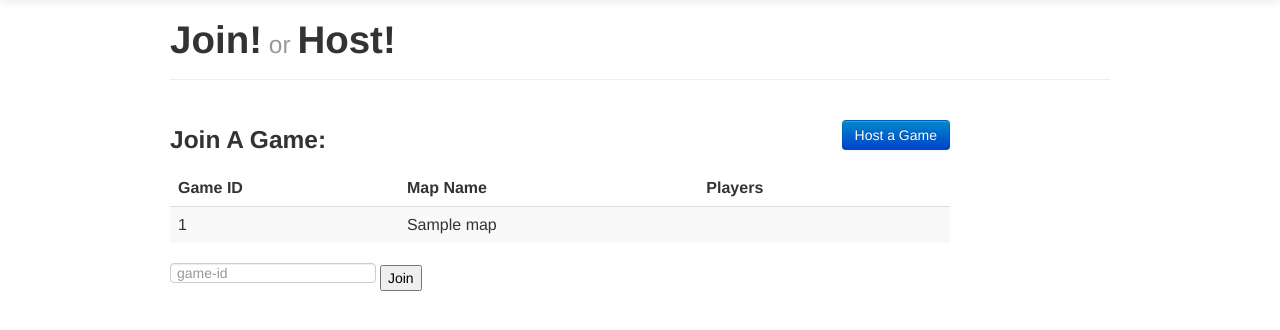
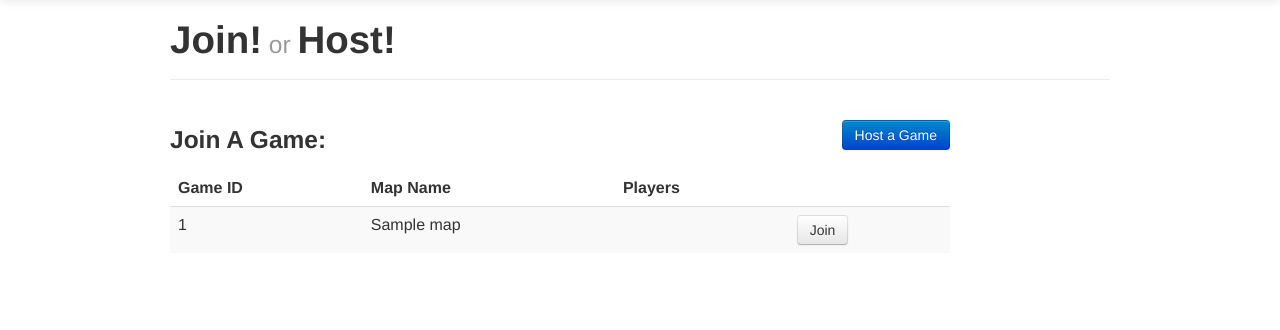
Before and after one commit to hellochar/the_game_bazaar, a Django app: page /play/ in a window 1280 px wide. Shown: the part 41-371 px from the top of the page. Run offline with Django 3.2, Linux system fonts and the light colour scheme; a user stored in the database is signed in; tables that the repository leaves empty hold one stand-in row (values such as "Sample post"); parts of the project's set-up code (start-up, migrations or seed data) failed here and were passed over; some libraries are stand-ins or nearby versions.

Commit message:
added join and host buttons

```diff
--- a/the_game_bazaar/templates/the_game_bazaar/play.html
+++ b/the_game_bazaar/templates/the_game_bazaar/play.html
@@ -33,7 +33,13 @@
             						<td>{{ game.id }}</td>
             						<td>{{ game.map_id.map_name}}</td>
             						<td id="game-{{ game.id }}"></td>
-                                    <td></td>
+                                    <td>
+                                        <form action="/game/join" method="POST" style="margin:0px">
+                                            {% csrf_token %}
+                                            <input name="game-id" type="hidden" value="{{ game.id }}" />
+                                            <button class="btn">Join</button>
+                                        </form>
+                                    </td>
         							<script>
         								printPlayers({{ game.id }}, $.parseJSON('{{ game.players }}'.replace(/&quot;/g, '"')));
         							</script>
@@ -41,11 +47,6 @@
             				{% endfor %}
             				</tbody>
         				</table>
-        				<form action="/game/join" method="POST">
-        				    {% csrf_token %}
-        					<input name="game-id" type="text" placeholder="game-id" />
-        					<button type="submit">Join</button>
-        				</form>
                     </div>
                     <div id="play-host">
                         <button id="play-join-button" class="btn btn-primary pull-right">Join a Game</button>
@@ -55,6 +56,7 @@
         						<th>Map ID</th>
         						<th>Map Name</th>
         						<th># of players</th>
+                                <th></th>
         					</tr></thead>
         					<tbody>
             				{% for map in maps %}
@@ -62,15 +64,17 @@
             						<td>{{ map.id }}</td>
             						<td>{{ map.map_name }}</td>
             						<td>{{ map.num_players }}</td>
+                                    <td>
+                                        <form action="/game/host" method="POST" style="margin:0px">
+                                            {% csrf_token %}
+                                            <input name="map-id" type="hidden" value="{{ map.id }}" />
+                                            <button class="btn">Host</button>
+                                        </form>
+                                    </td>
             					</tr>
             				{% endfor %}
             				</tbody>
         				</table>
-        				<form action="/game/host" method="POST">
-        				    {% csrf_token %}
-        					<input class="input-block-level input-large" name="map-id" type="text" placeholder="map-id" />
-        					<button type="submit">Host</button>
-        				</form>
 	        		</div>
 	        	</div>
 	        </div>
```
